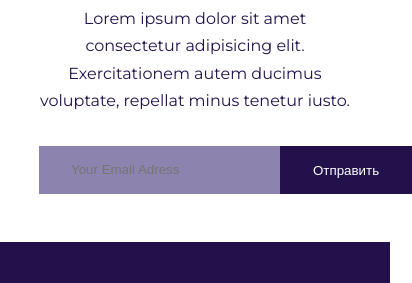
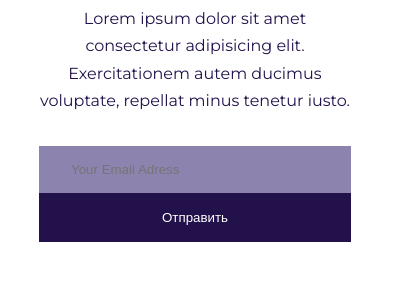
Before and after one commit to LizzieMonk/dasha, a plain HTML site: page index.html in a window 390 px wide. Shown: the part 4393-4676 px from the top of the page, 412 px wide, since content can reach past the window. Drawn offline with nearby package versions, Linux system fonts and the light colour scheme.

Commit message:
first commit

```diff
--- a/style.css
+++ b/style.css
@@ -501,6 +501,11 @@ footer{
 .contact__container{
     width: 80%;
 }
+
+.form{
+    height: 6rem;
+    flex-direction: column;
+}
 /* FOOTER */
 footer{
     padding-top: 3rem;
```
